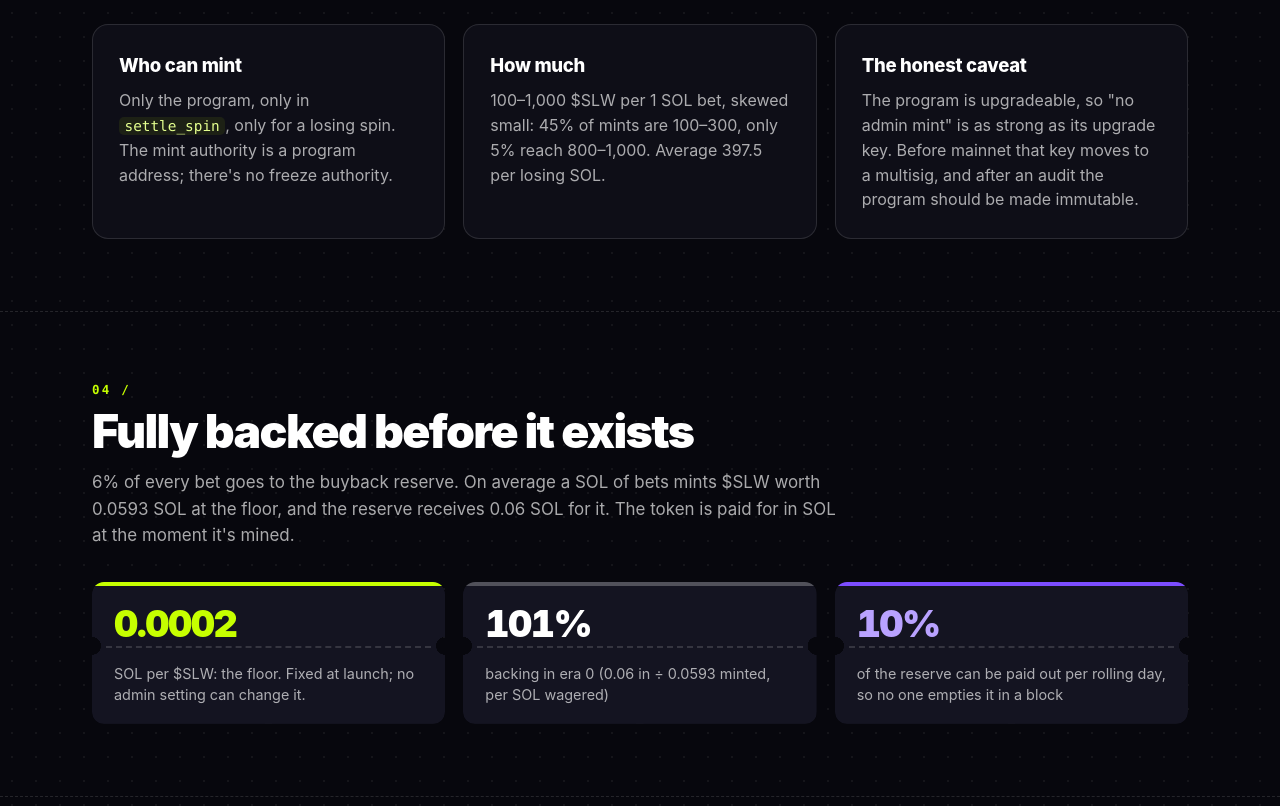
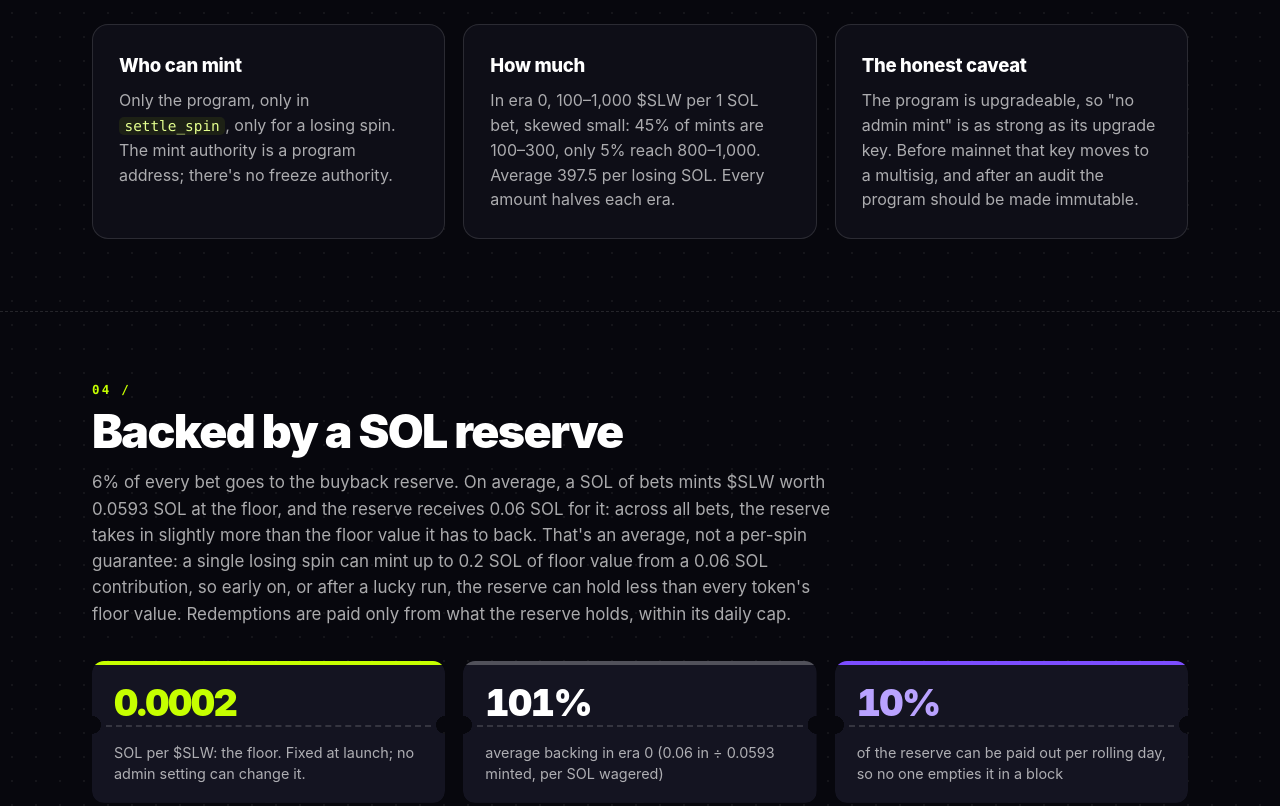
Before and after one commit to 0ByteBlitz/solwin-site, a plain HTML site: page slw.html in a window 1280 px wide. Shown: the part 2975-3781 px from the top of the page. Drawn offline with Linux system fonts and the light colour scheme; no server answers.

Commit message:
Publish site (source 1166fa4103a3c3ca68a20d9c3098c56f5af5fa09)

```diff
--- a/slw.html
+++ b/slw.html
@@ -169,7 +169,7 @@
 
         <div class="grid three spaced-grid">
           <div class="card"><h3>Who can mint</h3><p>Only the program, only in <code>settle_spin</code>, only for a losing spin. The mint authority is a program address; there's no freeze authority.</p></div>
-          <div class="card"><h3>How much</h3><p>100–1,000 $SLW per 1 SOL bet, skewed small: 45% of mints are 100–300, only 5% reach 800–1,000. Average 397.5 per losing SOL.</p></div>
+          <div class="card"><h3>How much</h3><p>In era 0, 100–1,000 $SLW per 1 SOL bet, skewed small: 45% of mints are 100–300, only 5% reach 800–1,000. Average 397.5 per losing SOL. Every amount halves each era.</p></div>
           <div class="card"><h3>The honest caveat</h3><p>The program is upgradeable, so "no admin mint" is as strong as its upgrade key. Before mainnet that key moves to a multisig, and after an audit the program should be made immutable.</p></div>
         </div>
       </div>
@@ -177,11 +177,11 @@
 
     <section aria-labelledby="backing">
       <div class="wrap">
-        <h2 id="backing">Fully backed before it exists</h2>
-        <p class="section-lede">6% of every bet goes to the buyback reserve. On average a SOL of bets mints $SLW worth 0.0593 SOL at the floor, and the reserve receives 0.06 SOL for it. The token is paid for in SOL at the moment it's mined.</p>
+        <h2 id="backing">Backed by a SOL reserve</h2>
+        <p class="section-lede">6% of every bet goes to the buyback reserve. On average, a SOL of bets mints $SLW worth 0.0593 SOL at the floor, and the reserve receives 0.06 SOL for it: across all bets, the reserve takes in slightly more than the floor value it has to back. That&#39;s an average, not a per-spin guarantee: a single losing spin can mint up to 0.2 SOL of floor value from a 0.06 SOL contribution, so early on, or after a lucky run, the reserve can hold less than every token&#39;s floor value. Redemptions are paid only from what the reserve holds, within its daily cap.</p>
         <div class="grid three">
           <div class="stat"><div class="value lime">0.0002</div><div class="label">SOL per $SLW: the floor. Fixed at launch; no admin setting can change it.</div></div>
-          <div class="stat"><div class="value">101%</div><div class="label">backing in era 0 (0.06 in ÷ 0.0593 minted, per SOL wagered)</div></div>
+          <div class="stat"><div class="value">101%</div><div class="label">average backing in era 0 (0.06 in ÷ 0.0593 minted, per SOL wagered)</div></div>
           <div class="stat"><div class="value violet">10%</div><div class="label">of the reserve can be paid out per rolling day, so no one empties it in a block</div></div>
         </div>
       </div>
```
Also changed, not shown: index.html (+2 -2 lines), llms.txt.
